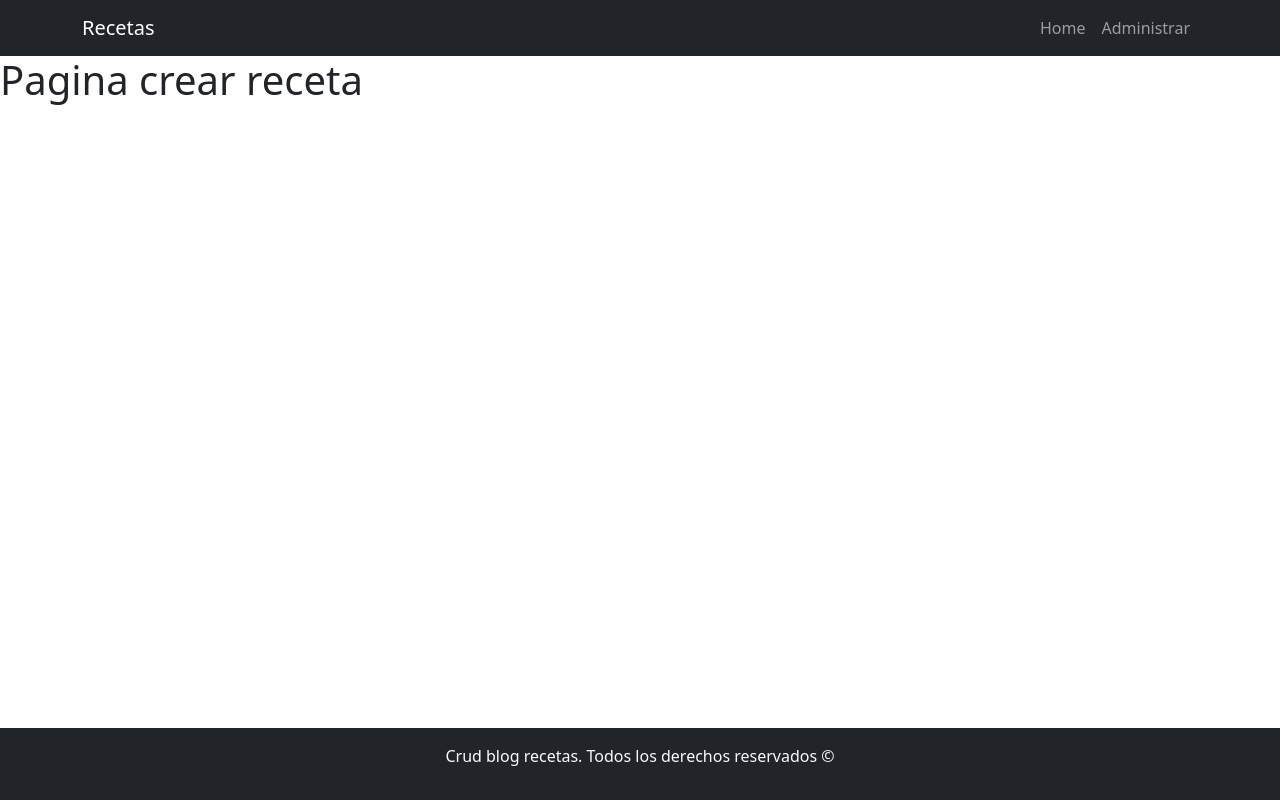
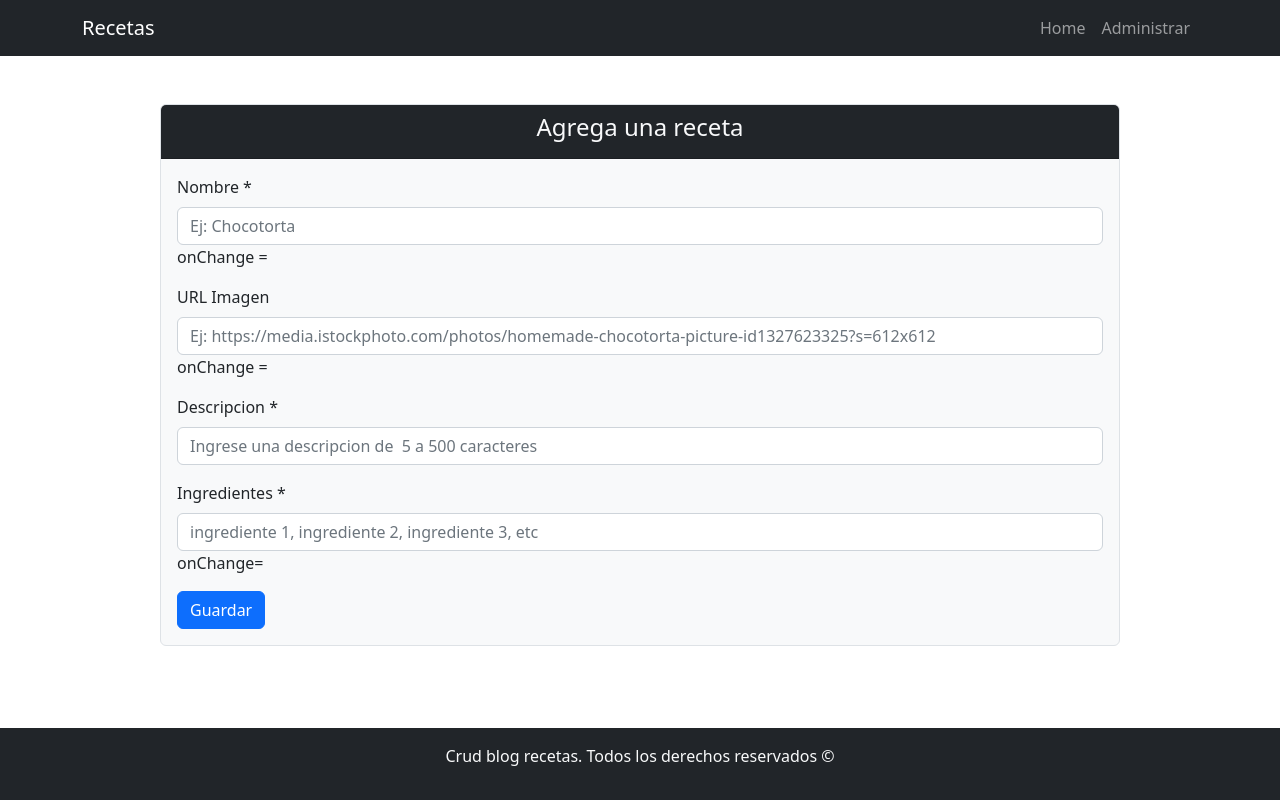
Before and after one commit to franAndrad/blogreceta-crud, a React (Create React App) app: page /administrar/crear in a window 1280 px wide. Built offline with nearby package versions, Linux system fonts and the light colour scheme.

Commit message:
se creo la pagina para crear una tarea falta agregar validaciones

```diff
--- a/src/components/views/receta/CrearReceta.js
+++ b/src/components/views/receta/CrearReceta.js
@@ -1,10 +1,79 @@
-import React from 'react';
+import React, { useState } from 'react';
+import { Form , Button , Card} from 'react-bootstrap';
 
 const CrearReceta = () => {
+
+    const [titulo,setTitulo] = useState('');
+    const [descripcion,setDescripcion] = useState('');
+    const [imagen,setImagen] = useState('');
+    const [ingredientes,setIngredientes] = ('');
+
+    const URL = "http://localhost:3005/recetas";
+
+    const handleSubmit = async (e) =>{
+        e.preventDefault();
+        //validaciones
+        const nuevaReceta = {
+            titulo,
+            ingredientes,
+            descripcion,
+            imagen
+        }
+        try {
+            const parametrosPeticion = {
+                method: 'POST',
+                headers: {
+                    "Content-Type": "application/json"
+                },
+                body: JSON.stringify(nuevaReceta)
+            }
+            const respuesta = await fetch(URL,parametrosPeticion)
+            if(respuesta.status === 201){
+                console.log("el producto se creo correctamente");
+            }
+        } catch (error) {
+            console.log(error);
+        }
+    }
     return (
-        <div>
-            <h1>Pagina crear receta</h1>
-        </div>
+        <Card className='w-75 ms-auto me-auto my-5 bg-light border rounded'>
+            <Card.Header className='bg-dark'>
+                <h1 className='fs-4 fw-light text-center text-light'>Agrega una receta</h1>
+            </Card.Header>
+            <Form className='m-3' onSubmit={handleSubmit}>
+                <Form.Group className="mb-3" controlId="formTitulo">
+                    <Form.Label>Nombre *</Form.Label>
+                    <Form.Control
+                    type="text"
+                    placeholder="Ej: Chocotorta" />
+                    onChange ={(e)=>setTitulo(e.target.value)}
+                </Form.Group>
+                <Form.Group className="mb-3" controlId="formTitulo">
+                    <Form.Label>URL Imagen</Form.Label>
+                    <Form.Control
+                    type="text"
+                    placeholder="Ej: https://media.istockphoto.com/photos/homemade-chocotorta-picture-id1327623325?s=612x612"/>
+                    onChange = {(e)=>setImagen(e.target.value)}
+                </Form.Group>
+                <Form.Group className="mb-3" controlId="formTitulo">
+                    <Form.Label>Descripcion *</Form.Label>
+                    <Form.Control
+                    type="text"
+                    placeholder="Ingrese una descripcion de  5 a 500 caracteres"
+                    onChange={(e)=>setDescripcion(e.target.value)} />
+                </Form.Group>
+                <Form.Group className="mb-3" controlId="formTitulo">
+                    <Form.Label>Ingredientes *</Form.Label>
+                    <Form.Control
+                    type="text"
+                    placeholder="ingrediente 1, ingrediente 2, ingrediente 3, etc" />
+                    onChange={(e)=>setIngredientes(e.target.value)}
+                </Form.Group>
+                <Button variant="primary" type="submit">
+                    Guardar
+                </Button>
+            </Form>
+        </Card>
     );
 };
 
```
